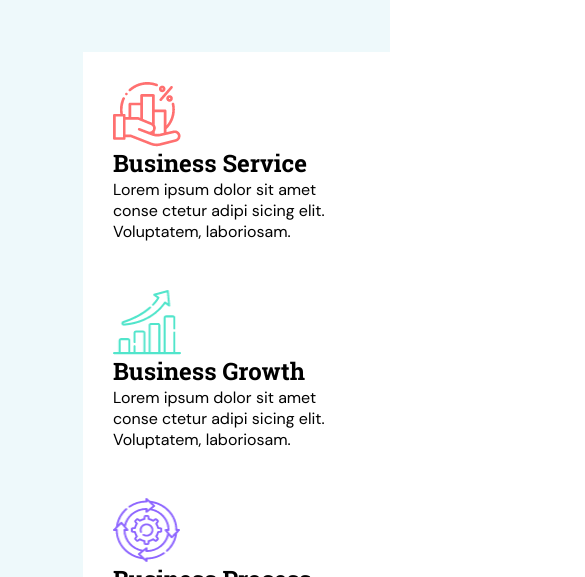
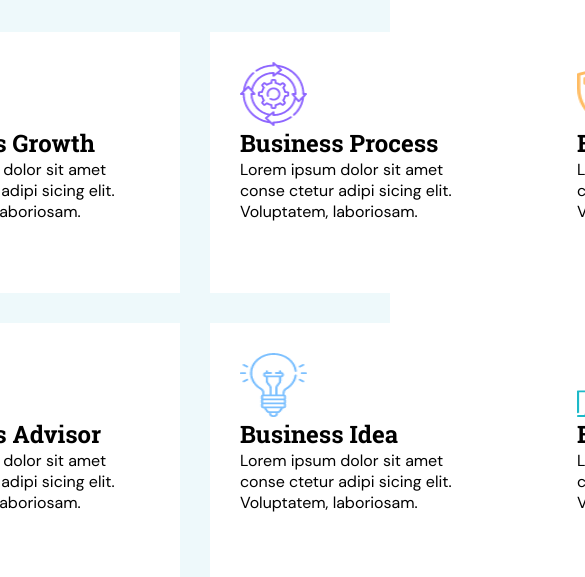
Before and after one commit to front-end-by-rimantas/42-grupe-portfolio-agar, a website: page index.html in a window 390 px wide. Shown: the part 267-844 px from the top of the page, 585 px wide, since content can reach past the window. Drawn offline with Linux system fonts and the light colour scheme.

Commit message:
Not full responsive

```diff
--- a/css/pages/home.css
+++ b/css/pages/home.css
@@ -19,17 +19,30 @@
 
 /* services: start */
 .services-container {
-    height: 1035px;
+    width: 100%;
+    min-height: 1035px;
     padding: 120px 0 105px;
     background-image: url(../../img/our-services/shape-1-1.webp);
     background-position: center center;
     background-size: cover;
 }
+.services-row {
+    width: 1600px;
+    display: flex;
+    flex-wrap: wrap;
+    flex-direction: row;
+    justify-content: center;
+    margin-left: calc(50% - 800px);
+    gap: 30px;
+}
 .services-block {
     display: block;
     width: 307px;
-    height: 208px;
+    height: 261px;
     padding: 30px 30px 22px;
+    /* margin-top: 30px; */
+    /* margin-left: 15px;
+    margin-right: 15px; */
     background-color: #fff;
     float: right;
 }
@@ -50,6 +63,7 @@
 }
 .services-container > .serv-btn {
     margin-left: calc(50% - 100px);
+    margin-top: 50px;
 }
 /* services: end */
 
--- a/index.html
+++ b/index.html
@@ -34,7 +34,7 @@
             <div class="line"></div>
             <p class="txt2">Over 25+ years experienced</p>
         </article>
-        <div class="row">
+        <div class="services-row">
             <!-- <div class="col-3"> -->
                 <div class="services-block">
                     <img class="img" src="./img/our-services/business-and-finance-1.png" alt="Small img">
```
